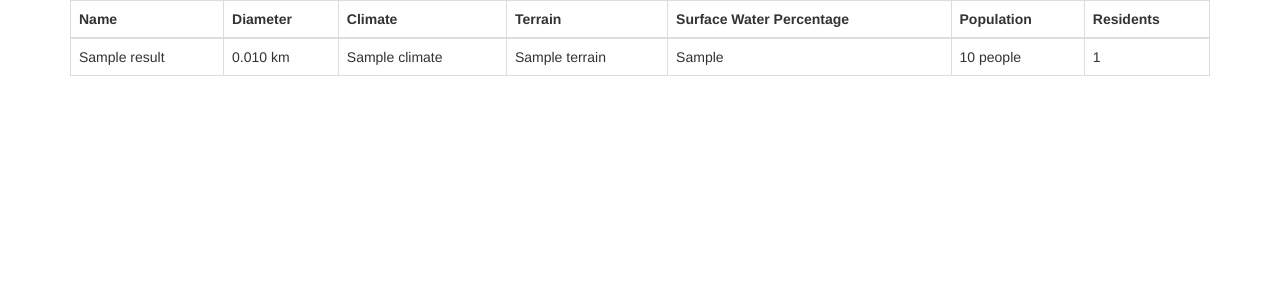
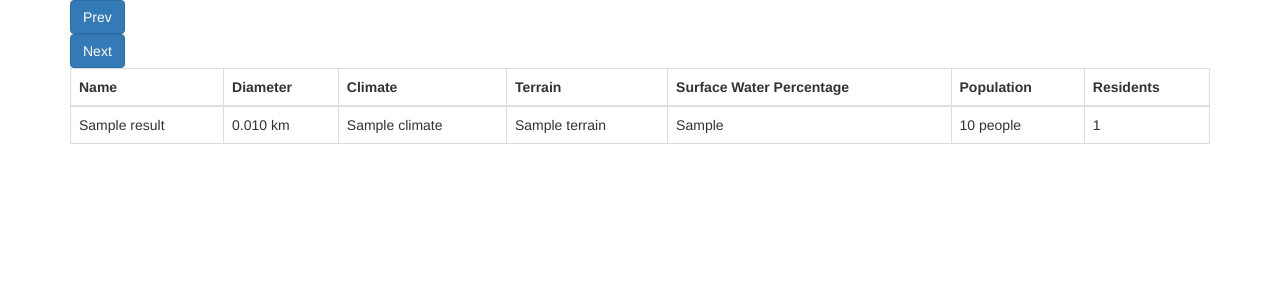
Before and after one commit to gergelyNemeth/world-of-star-wars, a Flask app: page / in a window 1280 px wide. Shown: the top 300 px of the page. Run offline with Flask 2, Linux system fonts and the light colour scheme; a database or web service that is not in the repository returns one stand-in record (values such as "Sample title"); data that the repository does not hold is empty; some libraries are stand-ins or nearby versions.

Commit message:
Add next and previous page buttons

```diff
--- a/main.py
+++ b/main.py
@@ -1,15 +1,21 @@
-from flask import Flask, render_template
+from flask import Flask, render_template, request, redirect, url_for
 import requests
 
 app = Flask(__name__)
 
 
-@app.route('/')
-def root():
-    response = requests.get('https://swapi.co/api/planets/').json()
+@app.route('/', methods=["GET", "POST"])
+def planets(url="https://swapi.co/api/planets/"):
+    if request.method == "POST":
+        if request.form['url'] != "None":
+            url = request.form['url']
+    response = requests.get(url).json()
     planets = response["results"]
-    return render_template("star_wars.html", planets=planets, len=len, int=int, format=format)
+    prev_page = response["previous"]
+    next_page = response["next"]
 
+    return render_template("star_wars.html", planets=planets, len=len, int=int, format=format,
+                           prev_page=prev_page, next_page=next_page)
 
 if __name__ == '__main__':
     app.run(debug=True)
--- a/templates/star_wars.html
+++ b/templates/star_wars.html
@@ -5,11 +5,25 @@
         <meta name="viewport" content="width=device-width, initial-scale=1.0">
         <meta http-equiv="X-UA-Compatible" content="ie=edge">
         <link href="https://maxcdn.bootstrapcdn.com/bootstrap/3.3.7/css/bootstrap.min.css" rel="stylesheet" integrity="sha384-BVYiiSIFeK1dGmJRAkycuHAHRg32OmUcww7on3RYdg4Va+PmSTsz/K68vbdEjh4u" crossorigin="anonymous">
+        <link href="{{ url_for('static', filename='styles.css') }}" rel="stylesheet">
         <script src="{{ url_for('static', filename='app.js') }}"></script>
         <title>The World of Star Wars</title>
     </head>
     <body>
-        <div class="container">
+        <div class="container" id="buttons">
+
+            <form action="{{ url_for('planets') }}" id="prev" name="url" method="POST">
+                <input type="text" name="url" value="{{ prev_page }}" id="prev_page" hidden>
+                <input class="btn btn-primary" type="submit" value="Prev">
+            </form>
+
+            <form action="{{ url_for('planets') }}" id="next" name="url" method="POST">
+                <input type="text" name="url" value="{{ next_page }}" id="next_page" hidden>
+                <input class="btn btn-primary" type="submit" value="Next">
+            </form>
+
+        </div>
+        <div class="container" id="planet-table">
             <table class="table table-bordered">
                 <thead>
                     <tr>
@@ -26,7 +40,11 @@
                     {% for planet in planets %}
                     <tr>
                         <td>{{ planet.name }}</td>
+                        {% if planet.diameter != "0" and planet.diameter != 'unknown' %}
                         <td>{{ '{:.3f}'.format(int(planet.diameter)/1000) }} km</td>
+                        {% else %}
+                        <td>{{ 0 }} km</td>
+                        {% endif %}
                         <td>{{ planet.climate }}</td>
                         <td>{{ planet.terrain }}</td>
                         <td>{{ planet.surface_water }}</td>
```
